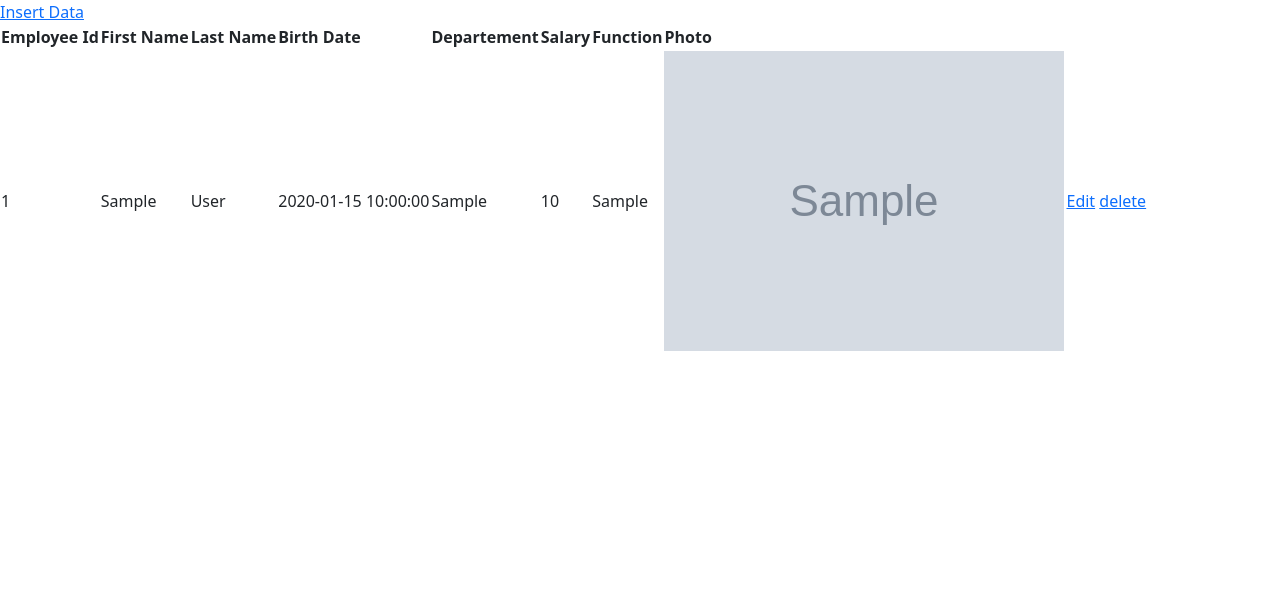
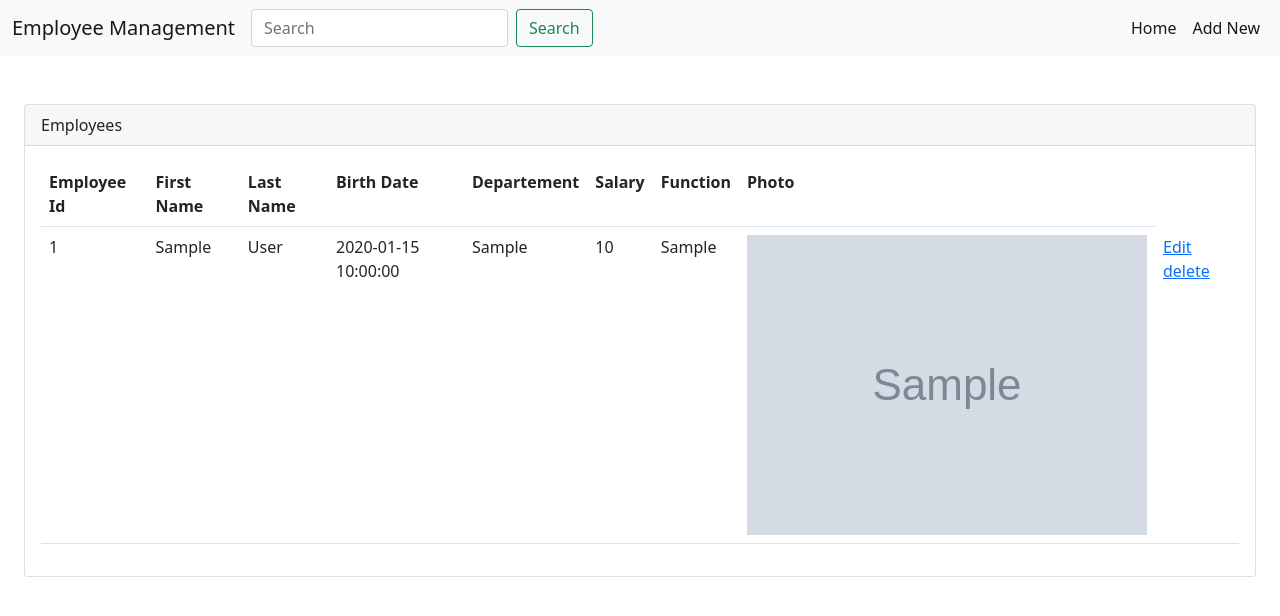
Before and after one commit to maskoul-mohamed/project10-employee-management, a PHP site: page / in a window 1280 px wide. Shown: the top 616 px of the page. Run offline with PHP 8.4, Linux system fonts and the light colour scheme; tables that the repository leaves empty or names only in its code hold one stand-in row (values such as "Sample post"); grey boxes marked "Sample" are stand-in pictures.

Commit message:
Add nav bar and table styles

```diff
--- a/realisation/src/index.php
+++ b/realisation/src/index.php
@@ -24,19 +24,45 @@
 </head>
 
 <body>
+        <nav class=" navbar navbar-expand-lg navbar-light bg-light">
+  <div class="container-fluid">
+    <a class="navbar-brand" href="#">Employee Management</a>
+    <button class="navbar-toggler" type="button" data-bs-toggle="collapse" data-bs-target="#navbarSupportedContent" aria-controls="navbarSupportedContent" aria-expanded="false" aria-label="Toggle navigation">
+      <span class="navbar-toggler-icon"></span>
+    </button>
+    <form class="d-flex">
+        <input class="form-control me-2" type="search" placeholder="Search" aria-label="Search">
+        <button class="btn btn-outline-success" type="submit">Search</button>
+    </form>
+    <div class="collapse navbar-collapse" id="navbarSupportedContent">
+      <ul class="navbar-nav ms-auto mb-2 mb-lg-0">
+        <li class="nav-item">
+          <a class="nav-link active" aria-current="page" href="#">Home</a>
+        </li>
+        <li class="nav-item">
+          <a class="nav-link active" aria-current="page" href="#">Add New</a>
+        </li>
+      </ul>
 
-    <div >
-        <a href="insert.php">Insert Data</a>
-        <table>
+            </div>
+        </div>
+    </nav>
+    <main class="container-fluid px-4 mt-5">
+    <div class="card mb-4">
+    <div class="card-header">
+        <div>Employees</div>
+    </div>
+        <div class="card-body">
+            <table class="table">
                 <tr>
-                <th>Employee Id</th>
-                <th>First Name</th>
-                <th>Last Name</th>
-                <th>Birth Date</th>
-                <th>Departement</th>
-                <th>Salary</th>
-                <th>Function</th>
-                <th>Photo</th>
+                    <th class="col">Employee Id</th>
+                    <th class="col">First Name</th>
+                    <th class="col">Last Name</th>
+                    <th class="col">Birth Date</th>
+                    <th class="col">Departement</th>
+                    <th class="col">Salary</th>
+                    <th class="col">Function</th>
+                    <th class="col">Photo</th>
                 </tr>
 
                 <?php
@@ -60,6 +86,7 @@
                 <?php }?>
             </table>
         </div>
-                    </header>
+    </div>
+    </main>
 </body>
 </html>
```
Lines whose indentation alone changed are shown as unchanged.
